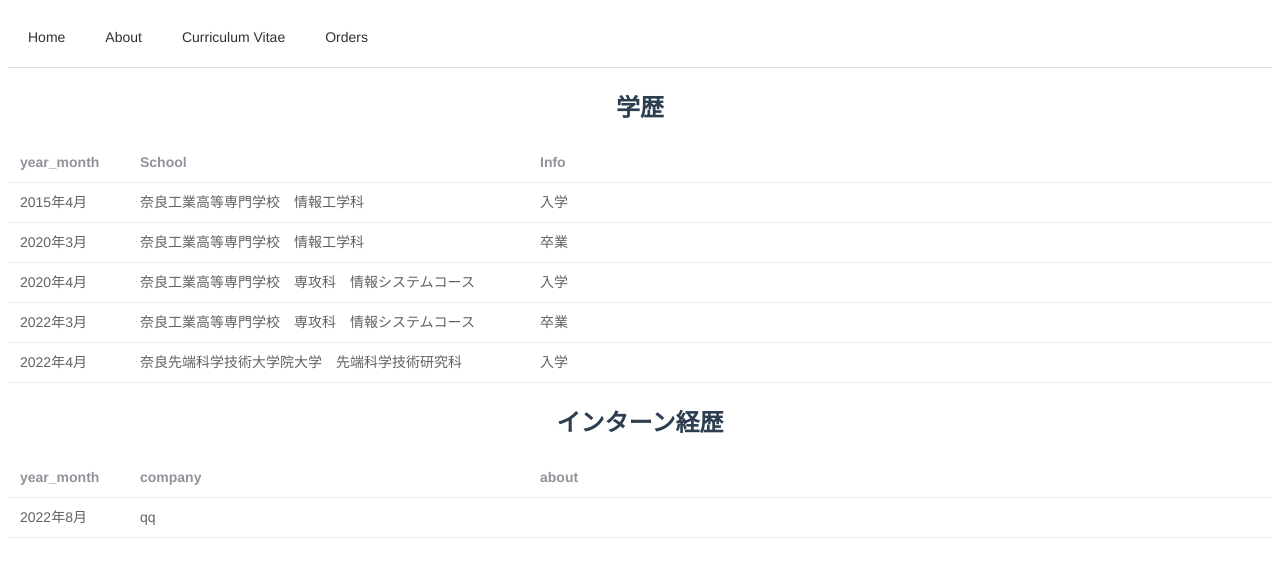
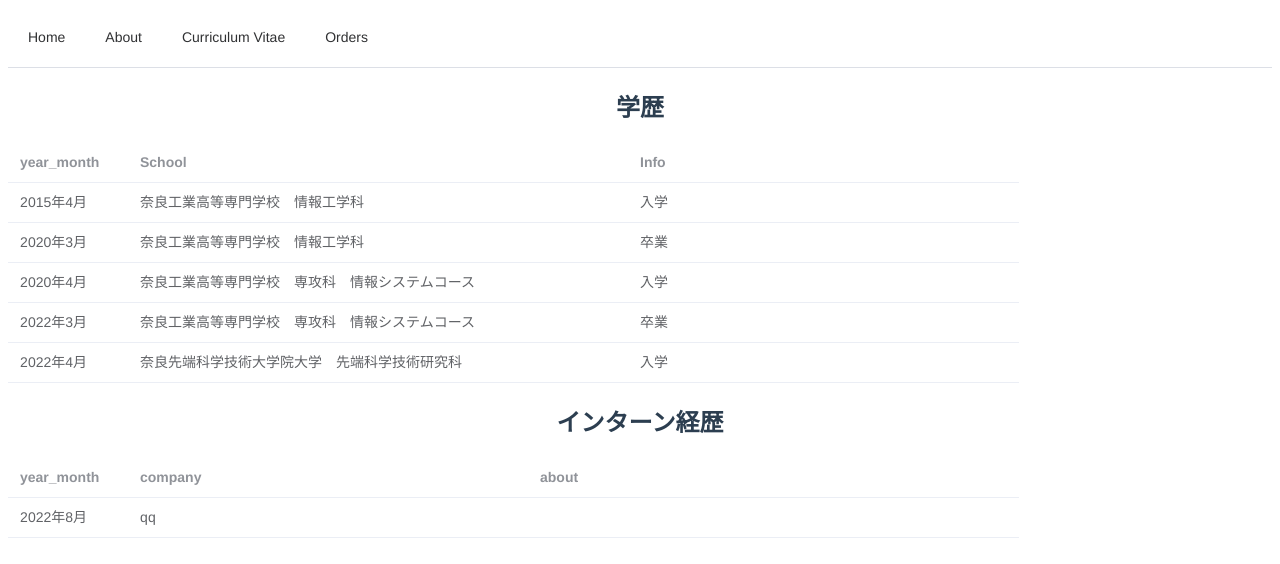
Before and after one commit to masaki12-s/portfolio, a Vue app: page /cv in a window 1280 px wide. Shown: the top 564 px of the page. Built offline with nearby package versions, Linux system fonts and the light colour scheme.

Commit message:
レイアウト調整

```diff
--- a/src/views/CurriculumVitae.vue
+++ b/src/views/CurriculumVitae.vue
@@ -1,18 +1,18 @@
 <template>
     <div class="grid-content ep-bg-purple-dark" />
     <h2> 学歴　</h2>
-        <el-table :data="tableData" style="width: 1000%" >
+        <el-table :data="education" style="width: 80%" >
             <el-table-column prop="year_month" label="year_month" width="120" />
-            <el-table-column prop="school" label="School" width="400" />
+            <el-table-column prop="school" label="School" width="500" />
             <el-table-column prop="info" label="Info"  />
         </el-table>
+
     <h2> インターン経歴 </h2>
-        <el-table :data="intern" style="width: 100%" >
+        <el-table :data="intern" style="width: 80%" >
             <el-table-column prop="year_month" label="year_month" width="120" />
             <el-table-column prop="company" label="company" width="400" />
             <el-table-column prop="about" label="about" />
         </el-table>
-
 </template>
 <script lang="ts" setup>
   const intern = [
@@ -22,7 +22,7 @@
       about:"",
     }
   ]
-  const tableData = [
+  const education = [
     {
       year_month: '2015年4月',
       school: '奈良工業高等専門学校　情報工学科',
```
